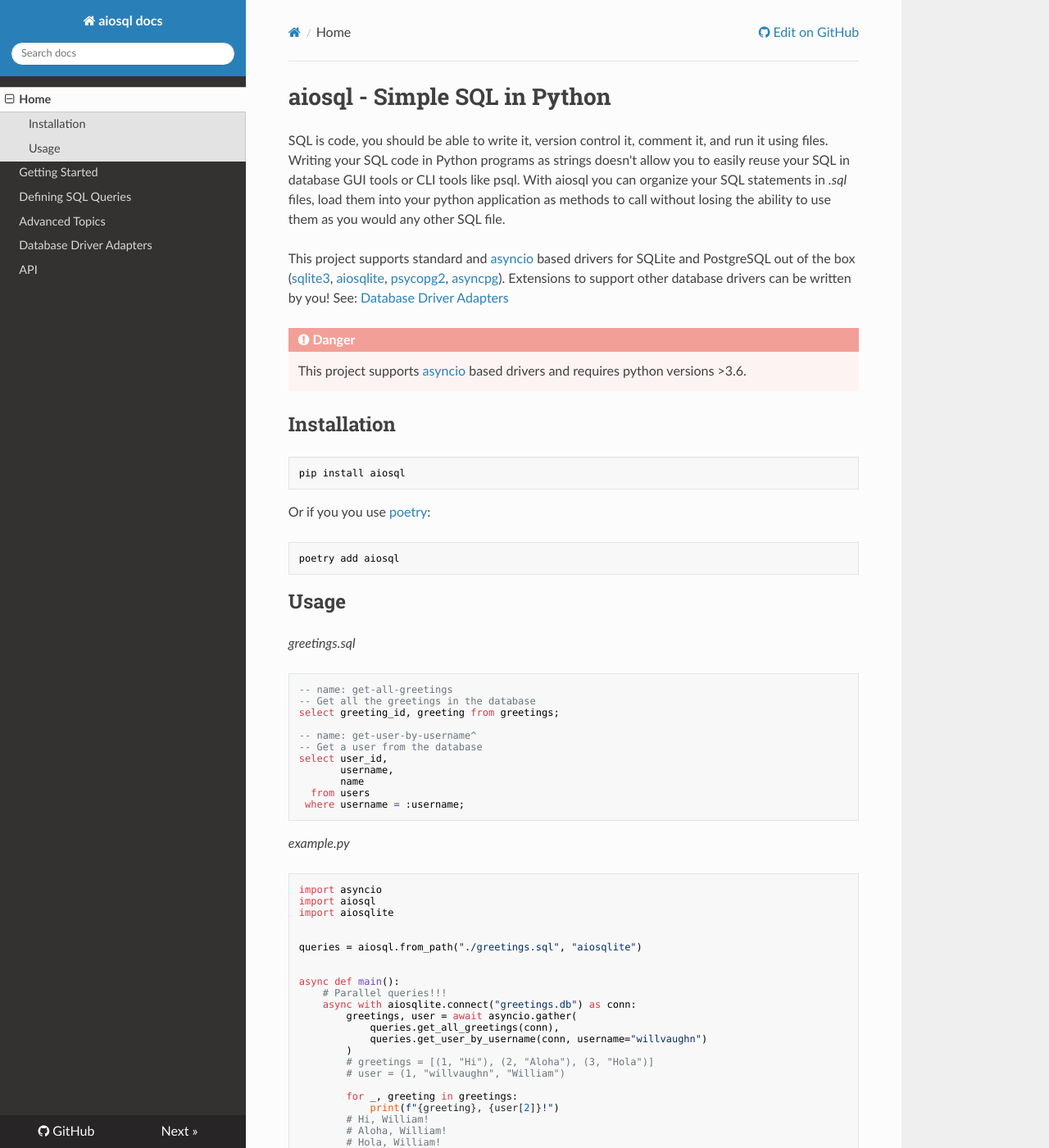
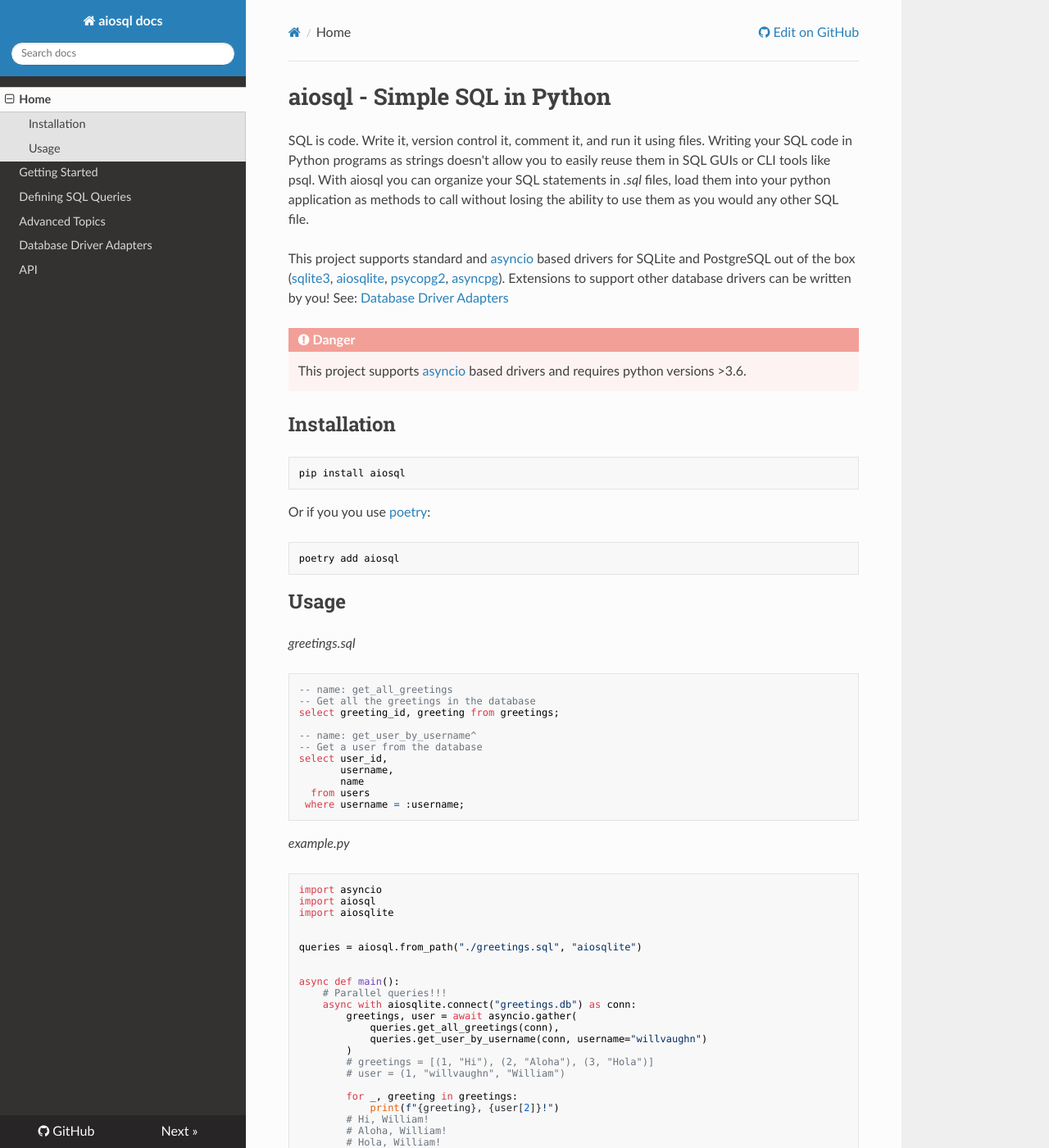
Before and after one commit to nackjicholson/aiosql, an MkDocs documentation site: the page built from docs/index.md, in a window 1280 px wide and 1400 px high. Shown: the whole window at 82% size. Built offline with MkDocs 1.6.1, drawn with Linux system fonts in a browser that asks for light colours; nearby versions of some CDN libraries.

Commit message:
edit index home page, s/-/_/g for query names

````diff
--- a/docs/index.md
+++ b/docs/index.md
@@ -1,6 +1,6 @@
 # aiosql - Simple SQL in Python
 
-SQL is code, you should be able to write it, version control it, comment it, and run it using files. Writing your SQL code in Python programs as strings doesn't allow you to easily reuse your SQL in database GUI tools or CLI tools like psql. With aiosql you can organize your SQL statements in _.sql_ files, load them into your python application as methods to call without losing the ability to use them as you would any other SQL file.
+SQL is code. Write it, version control it, comment it, and run it using files. Writing your SQL code in Python programs as strings doesn't allow you to easily reuse them in SQL GUIs or CLI tools like psql. With aiosql you can organize your SQL statements in _.sql_ files, load them into your python application as methods to call without losing the ability to use them as you would any other SQL file.
 
 This project supports standard and [asyncio](https://docs.python.org/3/library/asyncio.html) based drivers for SQLite and PostgreSQL out of the box ([sqlite3](https://docs.python.org/3/library/sqlite3.html), [aiosqlite](https://aiosqlite.omnilib.dev/en/latest/?badge=latest), [psycopg2](https://www.psycopg.org/docs/), [asyncpg](https://magicstack.github.io/asyncpg/current/)). Extensions to support other database drivers can be written by you! See: [Database Driver Adapters](./database-driver-adapters.md)
 
@@ -25,11 +25,11 @@
 _greetings.sql_
 
 ```sql
--- name: get-all-greetings
+-- name: get_all_greetings
 -- Get all the greetings in the database
 select greeting_id, greeting from greetings;
 
--- name: get-user-by-username^
+-- name: get_user_by_username^
 -- Get a user from the database
 select user_id,
        username,
````
